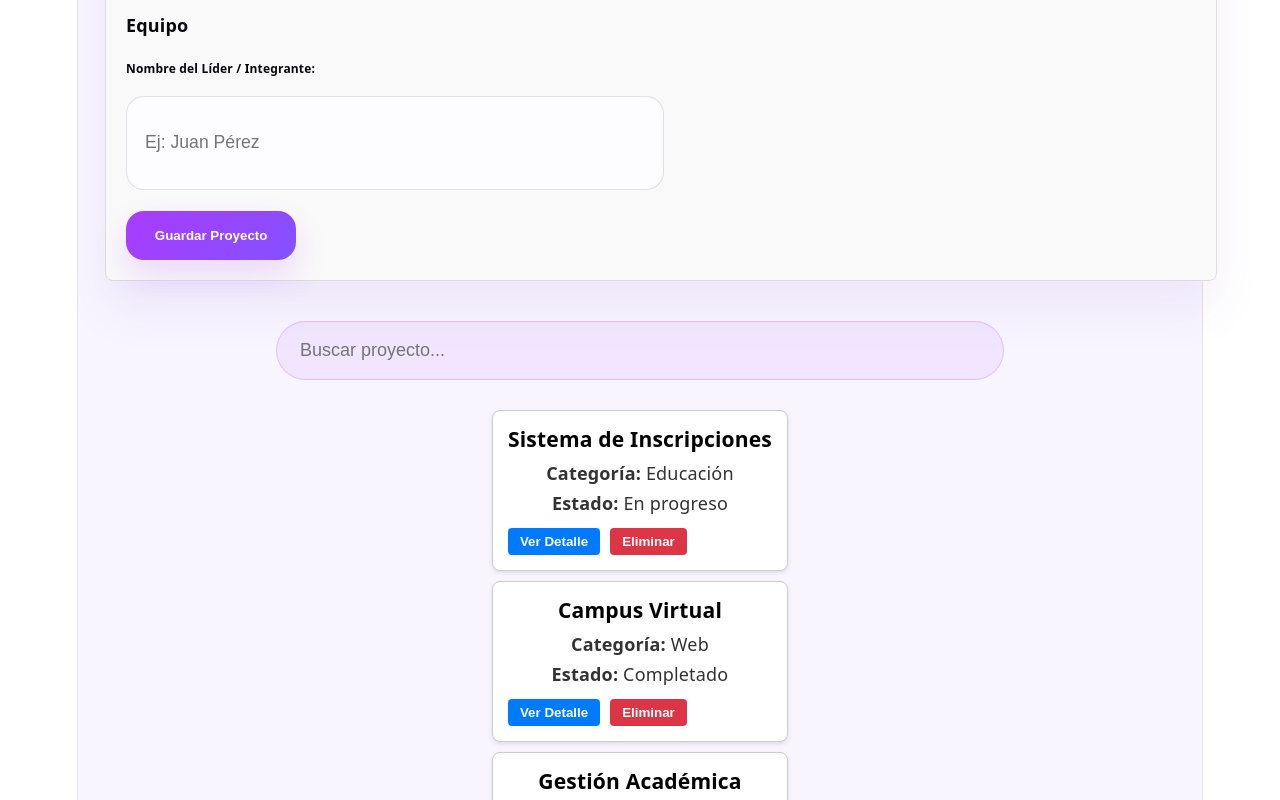
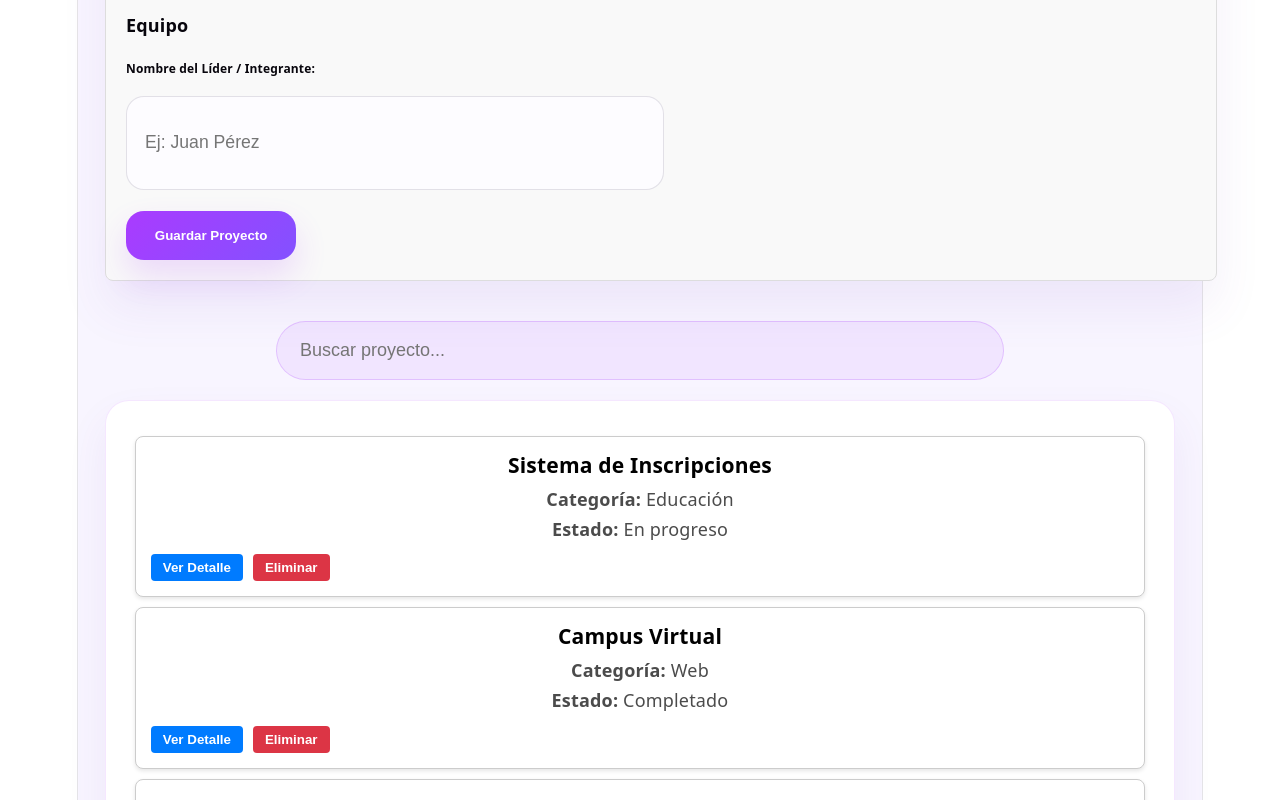
Before and after one commit to slendertroll777/pv_tp3_grupo2, a React (Vite) app: page / in a window 1280 px wide. Shown: the part 1173-1973 px from the top of the page. Built offline with nearby package versions, Linux system fonts and the light colour scheme.

Commit message:
integracion y renderizado condicional del componente registroactividad Chosco
Se agrego control visual utilizando el useref para evitar mostrar el registro en la carga inicial y se corrigio el pasaje de props en el componente de actividades

```diff
--- a/src/components/listaProyectos.jsx
+++ b/src/components/listaProyectos.jsx
@@ -1,4 +1,4 @@
-import { useState } from "react";
+import { useState, useRef } from "react";
 import proyectoService from "../services/proyectoService";
 import ProyectoCard from "./ProyectoCard";
 import FormularioProyecto from "./FormularioProyecto";
@@ -26,6 +26,8 @@
 });
 
     const [proyectoSeleccionado, setProyectoSeleccionado] = useState(null);
+
+    const primeraCarga = useRef(true);
 
     const handleBusqueda = (e) => {
         const texto = e.target.value;
@@ -90,6 +92,10 @@
     });
 };
 
+    setTimeout(() => {
+        primeraCarga.current = false;
+    }, 1000);
+
     return (
         <div className="cuerpo" style={{ display: "flex", flexDirection: "column", gap: "20px" }}>
             <h1>Lista de Proyectos</h1>
@@ -137,7 +143,9 @@
 
             </div>
 
-            <RegistroActividad fecha={new Date()} />
+            {!primeraCarga.current && (
+                <RegistroActividad fecha={new Date()} />
+            )}
 
         </div>
     );
```
